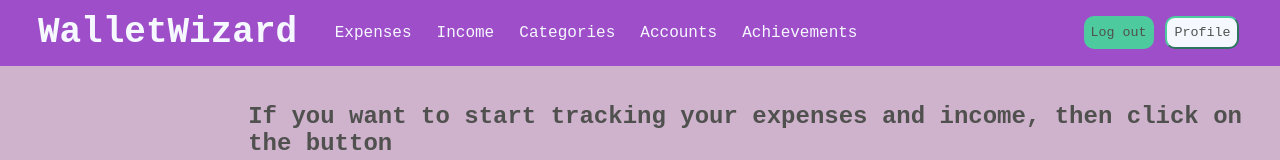
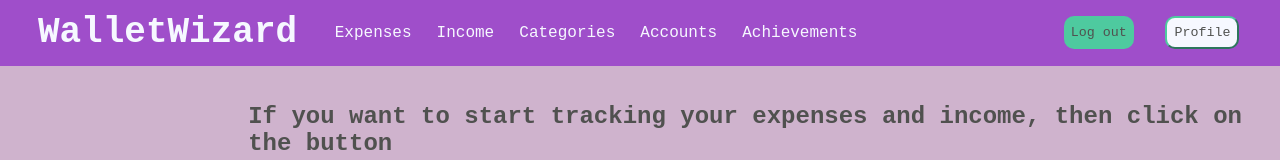
Before and after one commit to yyong1/wallet-wizard-React, a React (Create React App) app: page / in a window 1280 px wide. Shown: the top 160 px of the page. Built offline with nearby package versions, Linux system fonts and the light colour scheme.

Commit message:
heading and button changes

```diff
--- a/src/index.css
+++ b/src/index.css
@@ -22,9 +22,16 @@ p {
   padding: 5px;
 }
 
-h2{
+h2 {
   font-family: "Inconsolata", monospace;
   color: var(--ww-black);
+  margin: 0;
+  padding: 5px;
+  font-weight: 700;
+}
+
+h1 {
+  font-family: "Inconsolata", monospace;
   margin: 0;
   padding: 5px;
   font-weight: 700;
@@ -35,24 +42,30 @@ body {
   padding: 0;
 }
 
-button.primary{
+button {
+  padding: 0.5%;
+  margin-left: 5%;
+  margin-right: 5%;
+}
+
+button.primary {
   background-color: var(--accent-primary);
   border-radius: 10px;
   border: 0;
-  padding: 0.5%;
 }
 
-button.primary:hover{
+button.primary:hover {
   background-color: var(--accent-primary-hover);
+  cursor: pointer;
 }
 
-button.primary-outlined{
+button.primary-outlined {
   background-color: var(--ww-white);
   border-color: var(--accent-primary);
   border-radius: 10px;
-  padding: 0.5%;
 }
 
-button.primary-outlined:hover{
+button.primary-outlined:hover {
   background-color: var(--accent-primary);
+  cursor: pointer;
 }
```
